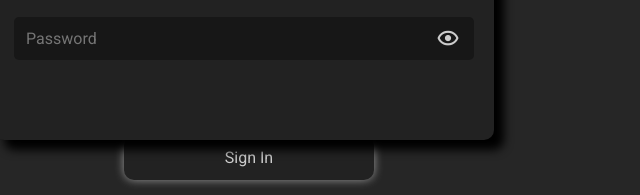
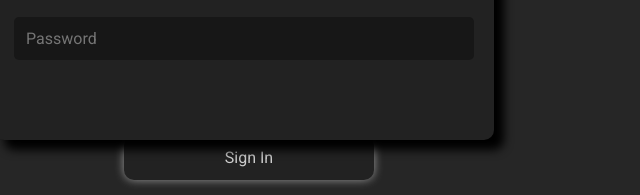
Before and after one commit to Magma69/sign-in-with-blockly-code, a plain HTML site: page demo/index.html in a window 1280 px wide. Shown: the part 393-588 px from the top of the page, 221-861 px from the left. Drawn offline with nearby package versions, Linux system fonts and the light colour scheme; a web font is replaced by a local one.

Commit message:
Removed the Showpass function

```diff
--- a/demo/index.html
+++ b/demo/index.html
@@ -19,7 +19,6 @@
           </div>
           <div class="input-wrapper">
             <span class="error" id="passCheck"></span>
-            <i class="bx showHide bx-hide bx-show" onclick="showPass(this, 'passInput')"></i>
             <input type="password" class="input" id="passInput" oninput="validateInput(this)" placeholder="Password">
           </div>
           <button class="btn login" onclick="submit(this)">
```
